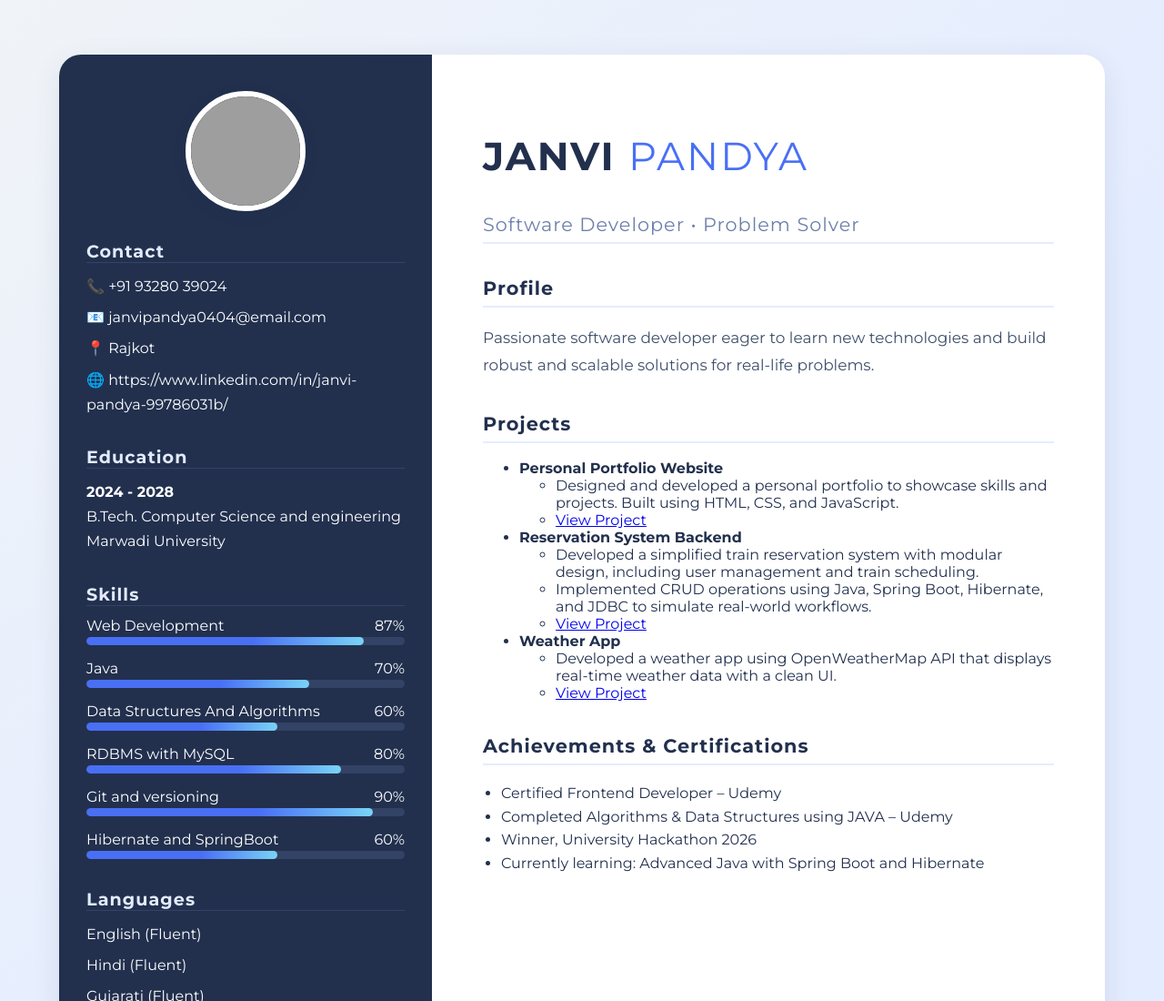
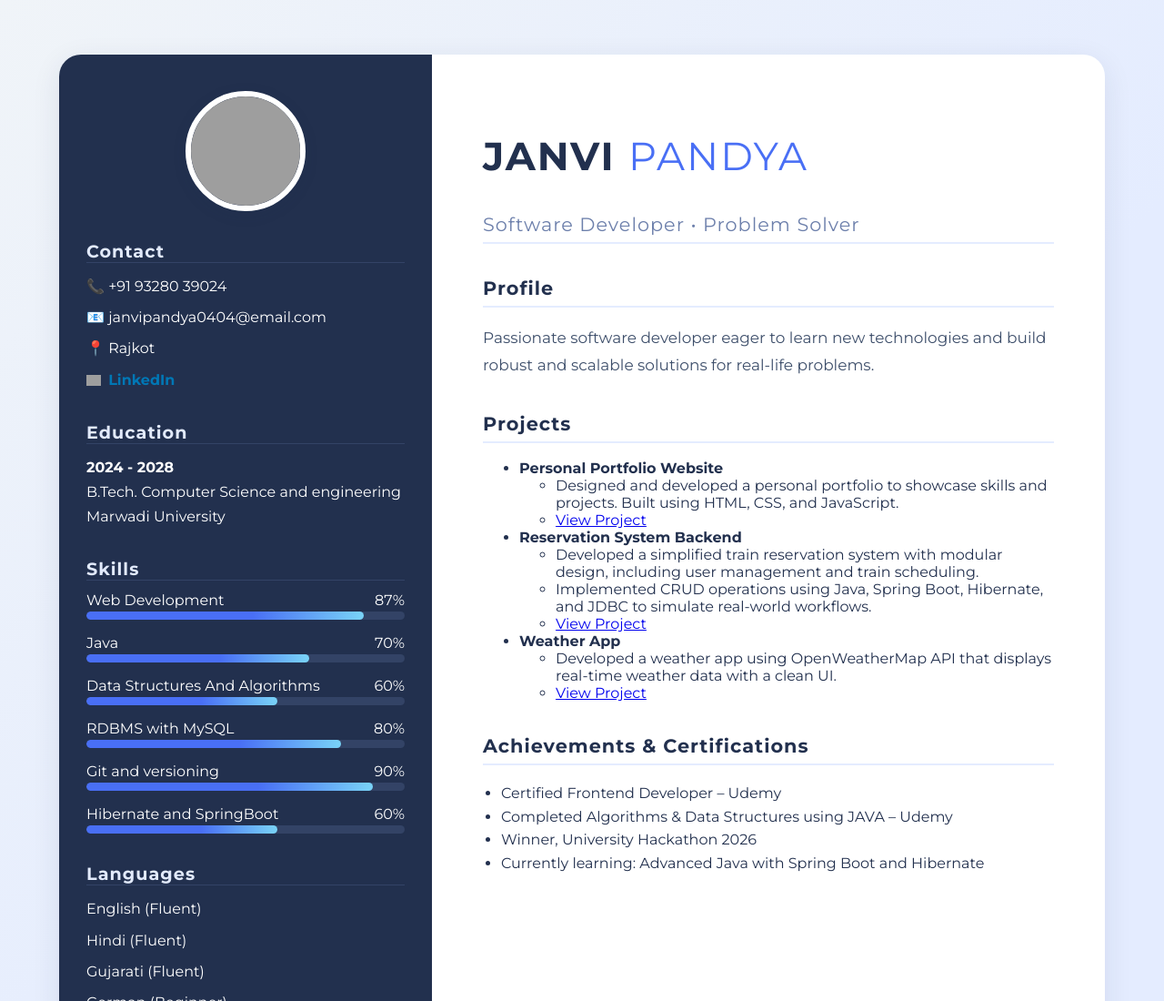
Before and after one commit to sherlocked862/JPCV, a plain HTML site: page index.html in a window 1280 px wide. Shown: the top 1100 px of the page at 91% size. Drawn offline with Linux system fonts and the light colour scheme; grey boxes are pictures that could not be loaded.

Commit message:
linkedIn chnages

```diff
--- a/index.html
+++ b/index.html
@@ -19,7 +19,13 @@
           <li>📞 +91 93280 39024</li>
           <li>📧 janvipandya0404@email.com</li>
           <li>📍 Rajkot</li>
-          <li>🌐 https://www.linkedin.com/in/janvi-pandya-99786031b/</li>
+          <li>
+            <!-- Add the LinkedIn icon image file to your project directory, then use its path below -->
+            <img src="https://user-gen-media-assets.s3.amazonaws.com/gpt4o_images/8f370e10-7946-4039-8d79-56036f2f2976.png" alt="LinkedIn" style="width:16px; vertical-align:middle; margin-right:4px;" />
+            <a href="https://www.linkedin.com/in/janvi-pandya-99786031b/" target="_blank" style="text-decoration:none; color:#0077b5; font-weight:bold;">
+              LinkedIn
+            </a>
+          </li>
         </ul>
       </section>
       <section class="education">
```
